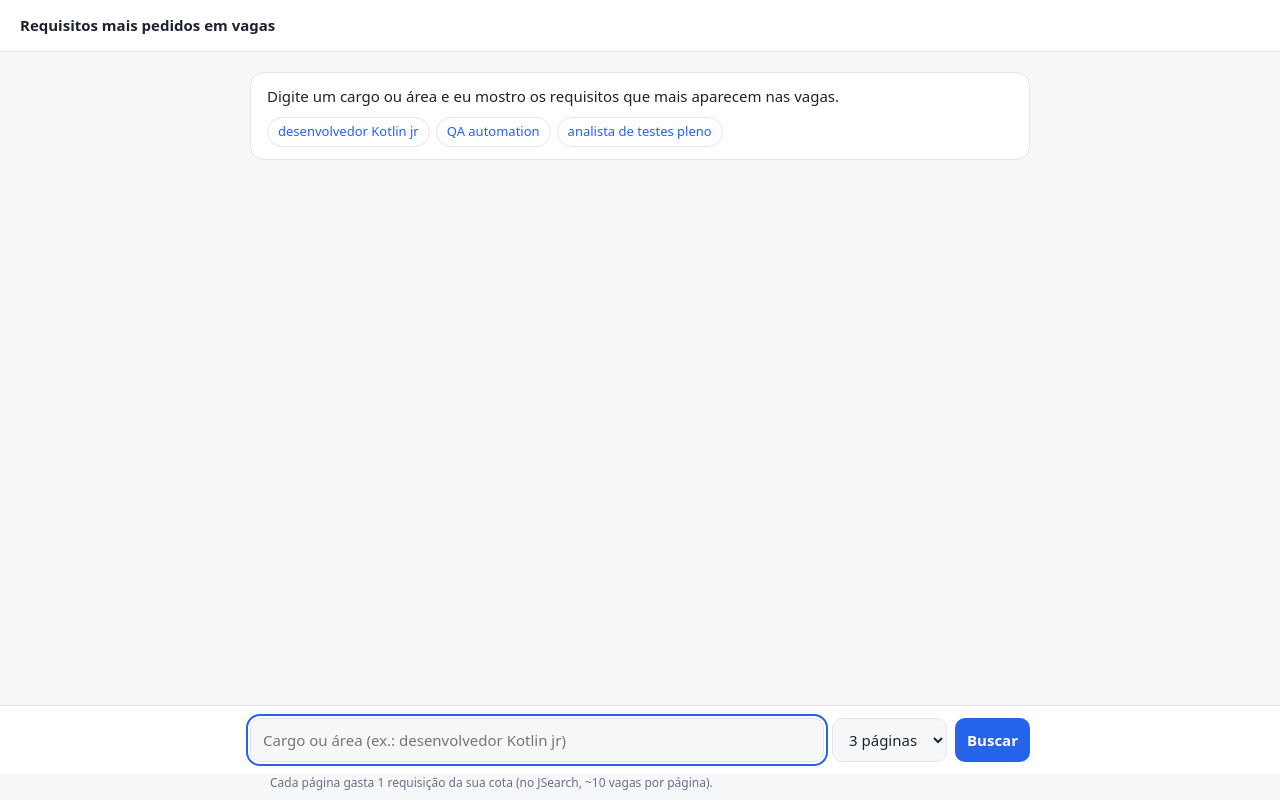
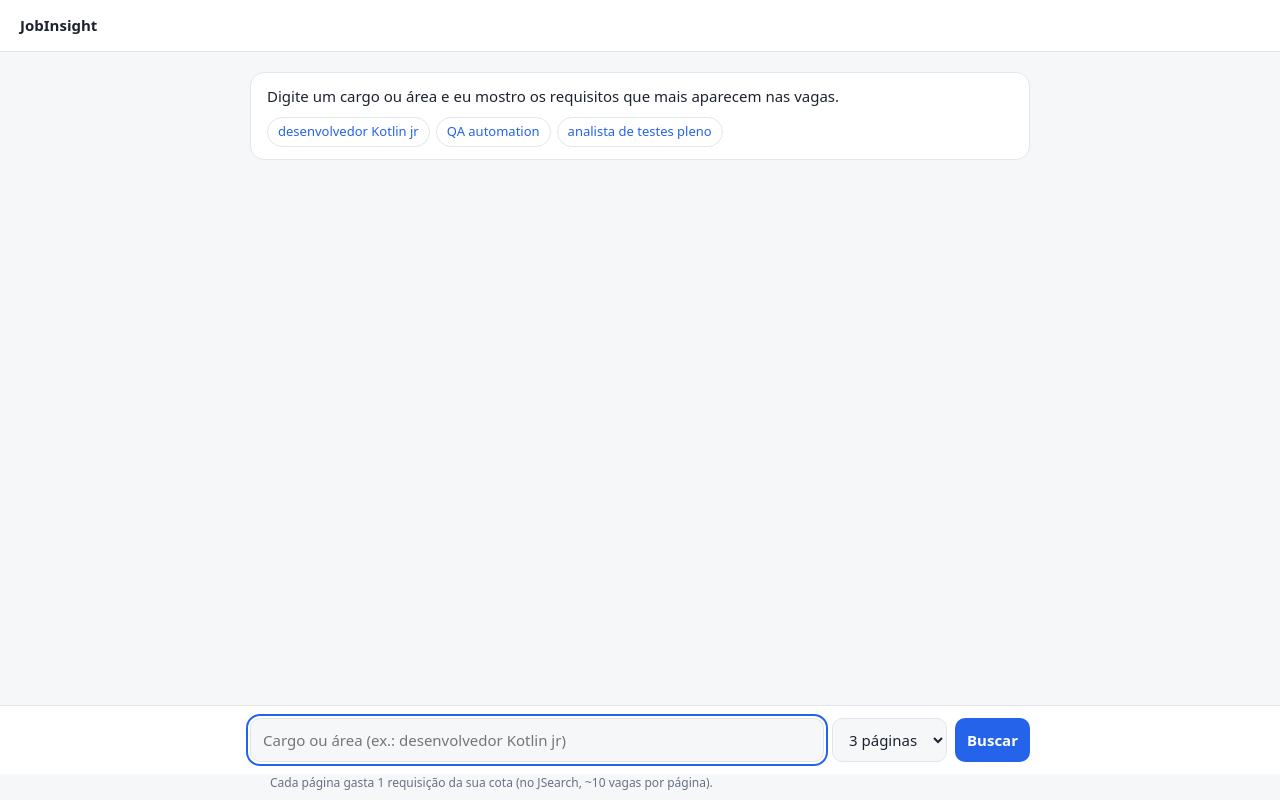
Before and after one commit to Gabrielhanel/job-insight-chat, a plain HTML site: page app/static/index.html in a window 1280 px wide. Drawn offline with Linux system fonts and the light colour scheme; no server answers.

Commit message:
fix: ajusta nome

```diff
--- a/app/static/index.html
+++ b/app/static/index.html
@@ -3,7 +3,7 @@
 <head>
 <meta charset="utf-8">
 <meta name="viewport" content="width=device-width, initial-scale=1">
-<title>Requisitos de vagas</title>
+<title>JobInsight</title>
 <style>
 :root{--on:#fff;--warn:#b45309;--bg:#f6f7f9;--card:#fff;--txt:#1d2230;--mut:#677084;--bd:#e2e5ec;--acc:#2563eb;--bar:#dbe6fd}
 @media(prefers-color-scheme:dark){:root{--on:#0b1220;--warn:#fbbf24;--bg:#14161c;--card:#1d2029;--txt:#e8eaf0;--mut:#9aa3b5;--bd:#2c303c;--acc:#6b9bff;--bar:#27304a}}
@@ -45,7 +45,7 @@ button:focus-visible,input:focus-visible,select:focus-visible{outline:2px solid
 </style>
 </head>
 <body>
-<header>Requisitos mais pedidos em vagas</header>
+<header>JobInsight</header>
 <div id="chat" role="log" aria-live="polite"></div>
 <form id="form"><div class="bar">
   <input id="q" aria-label="Cargo ou área" placeholder="Cargo ou área (ex.: desenvolvedor Kotlin jr)" autocomplete="off" autofocus>
```
